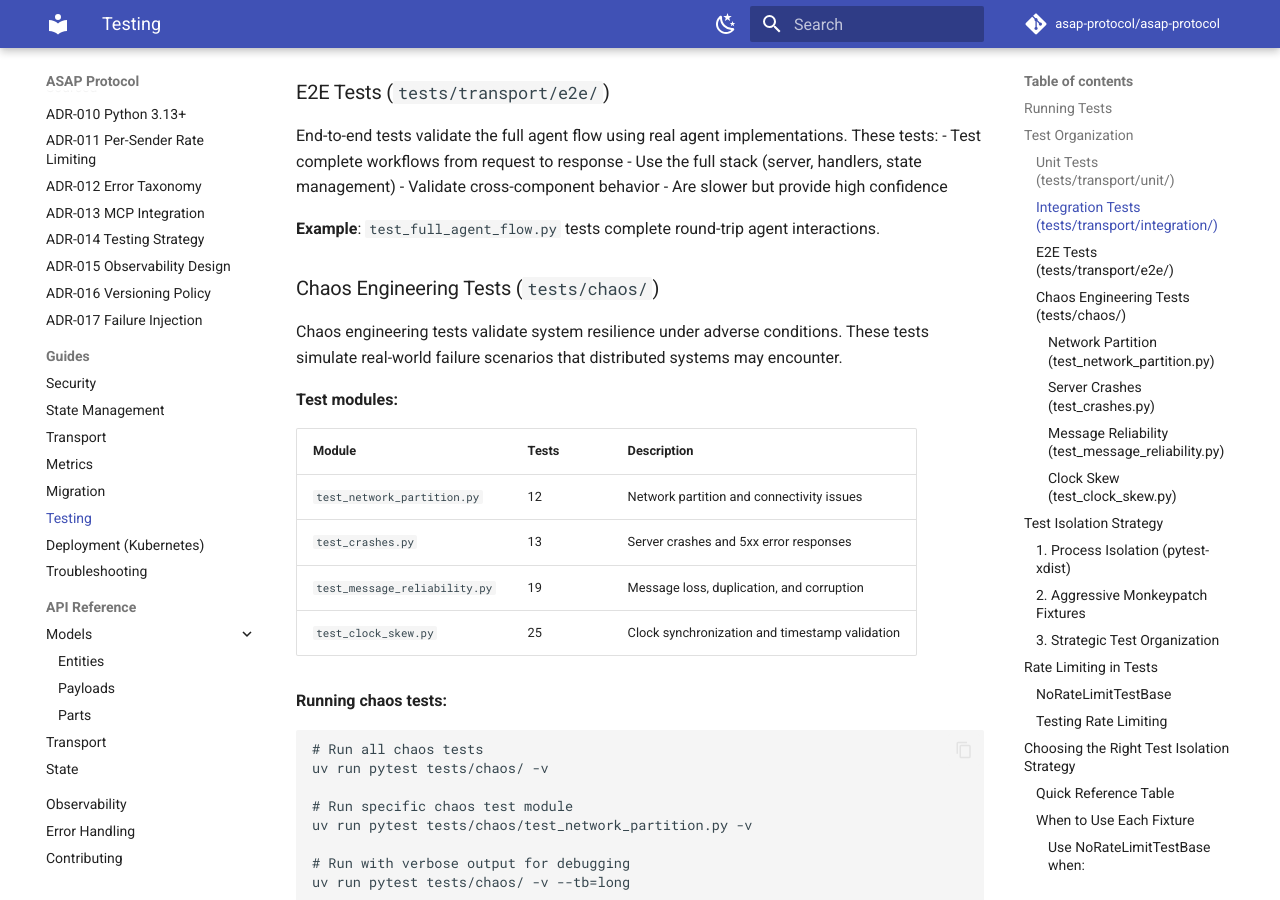
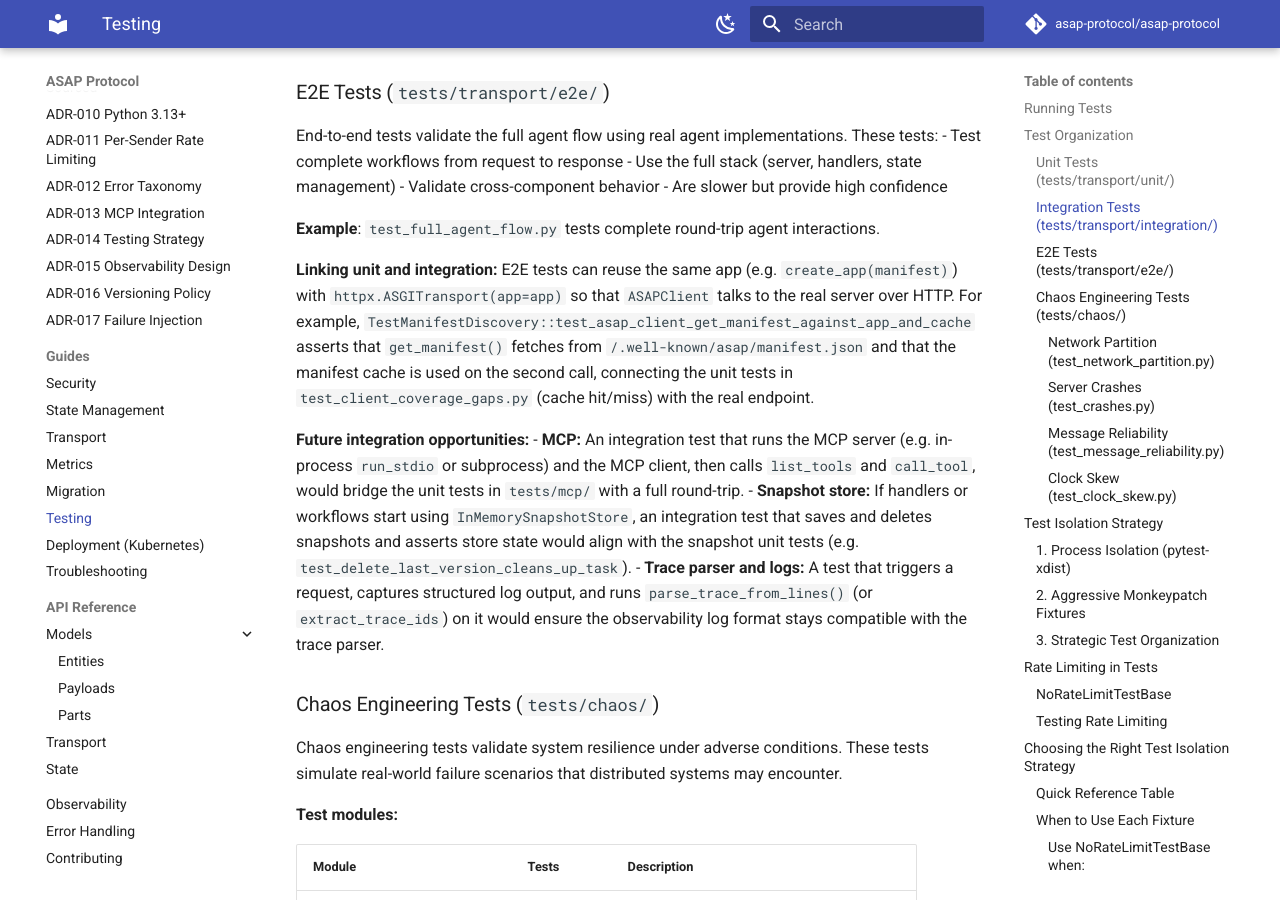
Before and after one commit to adriannoes/asap-protocol, an MkDocs documentation site: the page built from docs/testing.md, in a window 1280 px wide and 900 px high, scrolled down 1656 px. Built offline with MkDocs 1.6.1 and Material for MkDocs 9.7.7, drawn with Linux system fonts in a browser that asks for light colours; comment, search, counter and statistics services are not loaded.

Commit message:
docs: update testing documentation

```diff
--- a/docs/testing.md
+++ b/docs/testing.md
@@ -80,6 +80,13 @@ End-to-end tests validate the full agent flow using real agent implementations.
 - Are slower but provide high confidence
 
 **Example**: `test_full_agent_flow.py` tests complete round-trip agent interactions.
+
+**Linking unit and integration:** E2E tests can reuse the same app (e.g. `create_app(manifest)`) with `httpx.ASGITransport(app=app)` so that `ASAPClient` talks to the real server over HTTP. For example, `TestManifestDiscovery::test_asap_client_get_manifest_against_app_and_cache` asserts that `get_manifest()` fetches from `/.well-known/asap/manifest.json` and that the manifest cache is used on the second call, connecting the unit tests in `test_client_coverage_gaps.py` (cache hit/miss) with the real endpoint.
+
+**Future integration opportunities:**
+- **MCP:** An integration test that runs the MCP server (e.g. in-process `run_stdio` or subprocess) and the MCP client, then calls `list_tools` and `call_tool`, would bridge the unit tests in `tests/mcp/` with a full round-trip.
+- **Snapshot store:** If handlers or workflows start using `InMemorySnapshotStore`, an integration test that saves and deletes snapshots and asserts store state would align with the snapshot unit tests (e.g. `test_delete_last_version_cleans_up_task`).
+- **Trace parser and logs:** A test that triggers a request, captures structured log output, and runs `parse_trace_from_lines()` (or `extract_trace_ids`) on it would ensure the observability log format stays compatible with the trace parser.
 
 ### Chaos Engineering Tests (`tests/chaos/`)
 
```
